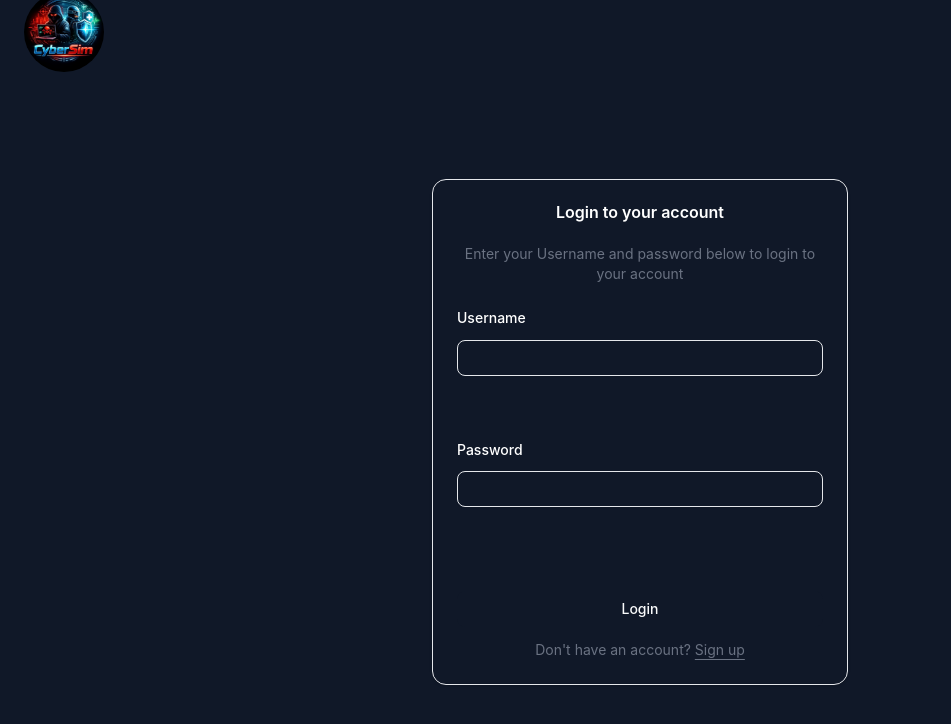
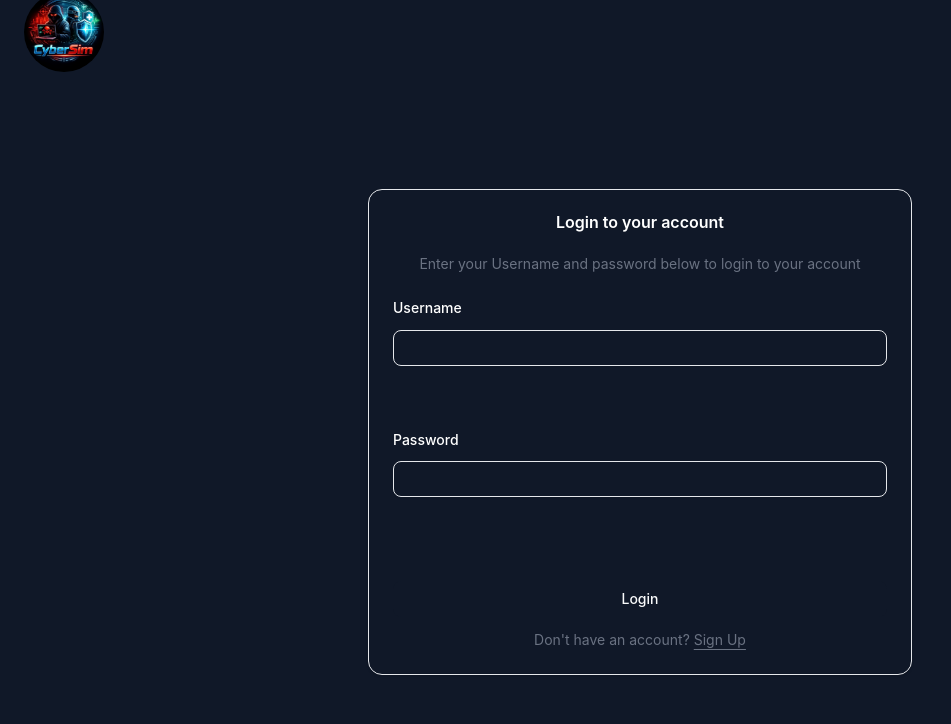
Before and after one commit to RyanM13/cybersim, a React (Vite) app in the folder frontend/: page / in a window 1280 px wide. Shown: the top 724 px of the page, without its empty margins (0-951 px from the left). Built offline with nearby package versions, Linux system fonts and the light colour scheme.

Commit message:
Route: Routed login between signup and itself

```diff
--- a/frontend/src/components/login-form.jsx
+++ b/frontend/src/components/login-form.jsx
@@ -1,5 +1,6 @@
 import { cn } from "@/lib/utils";
 import { Button } from "@/components/ui/button";
+import SignUp from "@/pages/SignUp";
 import {
   Card,
   CardContent,
@@ -14,11 +15,15 @@ import {
   FieldLabel,
 } from "@/components/ui/field";
 import { Input } from "@/components/ui/input";
+import { Link } from "react-router-dom";
 
 export function LoginForm({ className, ...props }) {
   return (
     <div
-      className={cn("flex flex-col gap-7 w-full max-w-md px-4", className)}
+      className={cn(
+        "flex flex-col gap-7 w-full max-w-md md:max-w-lg lg:max-w-xl px-4",
+        className,
+      )}
       {...props}
     >
       <Card>
@@ -44,7 +49,7 @@ export function LoginForm({ className, ...props }) {
                   Login
                 </Button>
                 <FieldDescription className="text-center">
-                  Don't have an account? <a href="#">Sign up</a>
+                  Don't have an account? <Link to="/signup">Sign Up</Link>
                 </FieldDescription>
               </Field>
             </FieldGroup>
--- a/frontend/src/pages/login.jsx
+++ b/frontend/src/pages/login.jsx
@@ -1,4 +1,7 @@
 import { LoginForm } from "@/components/login-form";
+import { useState } from "react";
+
+const user = { username: "Ryan", password: "password" };
 
 export default function Login() {
   return <LoginForm />;
```
